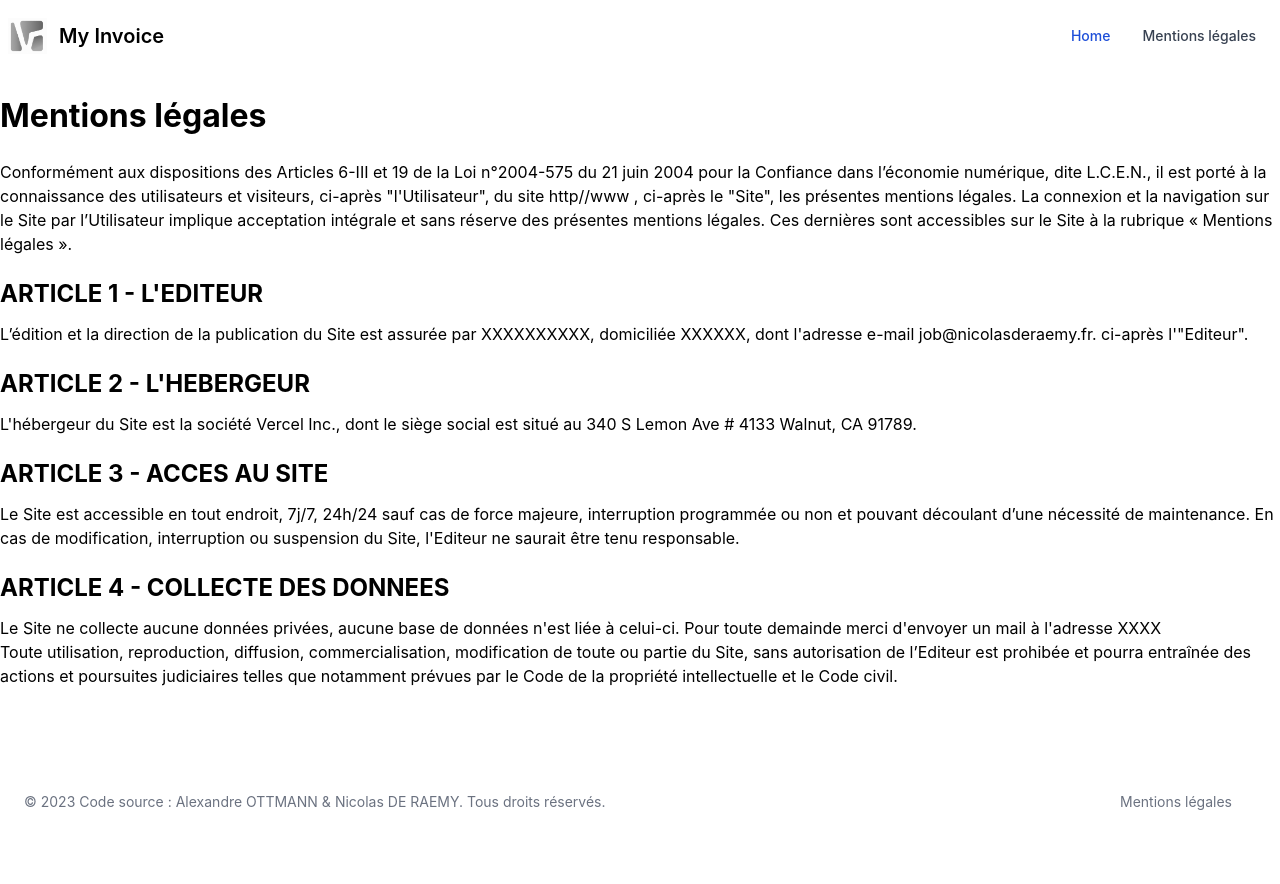
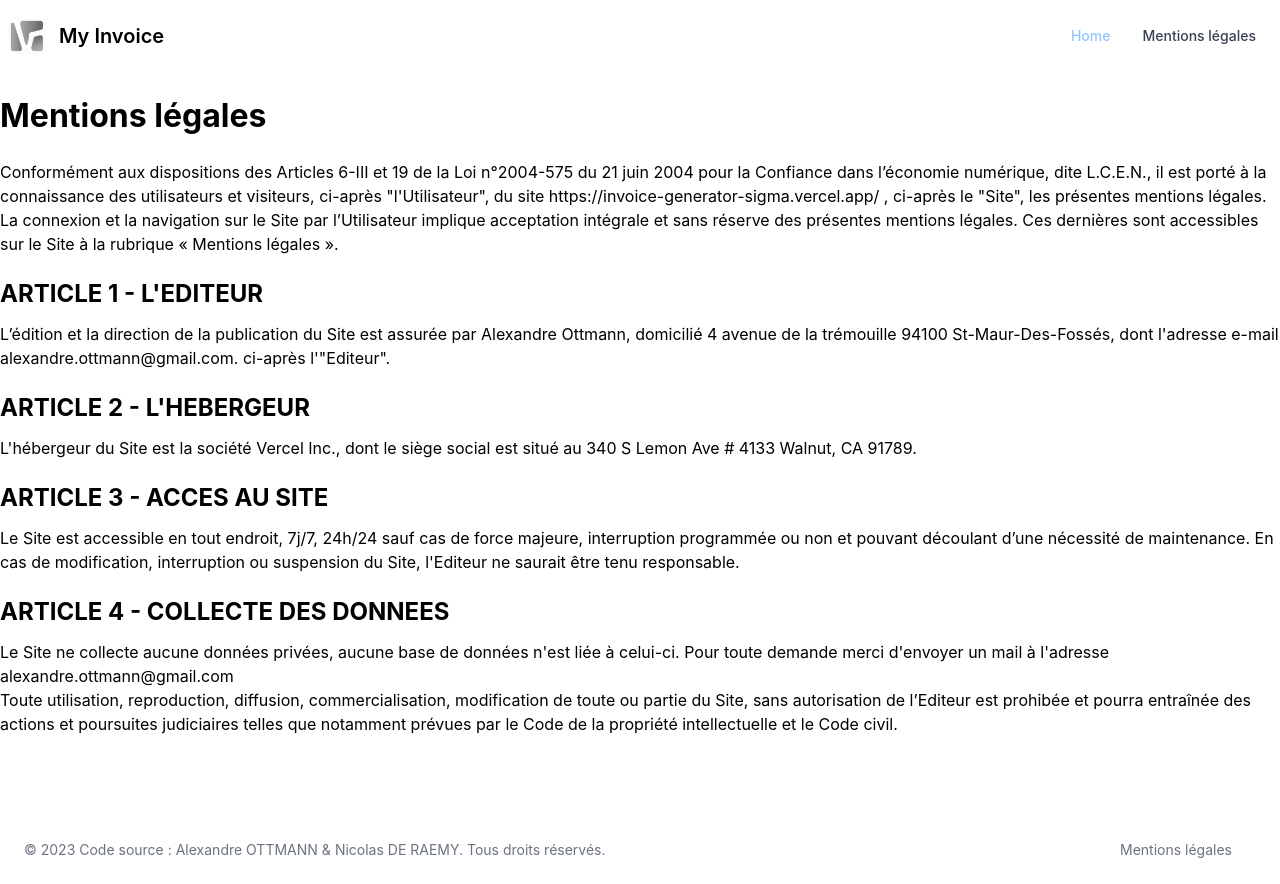
Before and after one commit to AlexandreOttmann/Invoice-Generator, a React (Vite) app: page /mentions-legales in a window 1280 px wide. Before the commit the page ends 836 px from the top, so only its background shows below. Built offline with nearby package versions, Linux system fonts and the light colour scheme.

Commit message:
resolved navbar issue & Legal Notice added

```diff
--- a/src/components/layout/Header.tsx
+++ b/src/components/layout/Header.tsx
@@ -25,40 +25,60 @@ const Header = () => {
  };
 
  return (
-    <div className='z-10'>
-      <nav className='z-10 relative top-0 border-bottom-gray-200 px-2 py-2.5 rounded'>
-        <div className='container flex flex-wrap items-center justify-between mx-auto'>
-          <Link to='/' className='flex items-center'>
-            <ImageLogo src={Logo} alt='Invoice Logo' />
-            <span className='self-center text-xl font-semibold whitespace-nowrap '>My Invoice</span>
+  <div className="z-10">
+   <nav className="z-10 relative top-0 border-bottom-gray-200 px-2 py-2.5 rounded">
+    <div className="container flex flex-wrap items-center justify-between mx-auto">
+     <Link to="/" className="flex items-center">
+      <ImageLogo src={Logo} alt="Invoice Logo" />
+      <span className="self-center text-xl font-semibold whitespace-nowrap ">
+       My Invoice
+      </span>
      </Link>
      <button
       onClick={toggle}
-            data-collapse-toggle='navbar-default'
-            type='button'
-            className='inline-flex items-center p-2 text-sm text-gray-500 rounded-lg md:hidden hover:bg-gray-100 focus:outline-none focus:ring-2 focus:ring-gray-200 '
-            aria-controls='navbar-default'
-            aria-expanded='false'
+      data-collapse-toggle="navbar-default"
+      type="button"
+      className="inline-flex items-center p-2 text-sm text-gray-500 rounded-lg md:hidden hover:bg-gray-100 focus:outline-none focus:ring-2 focus:ring-gray-200 "
+      aria-controls="navbar-default"
+      aria-expanded="false"
      >
-            <span className='sr-only'>Open main menu</span>
-            <svg className='w-6 h-6' aria-hidden='true' fill='currentColor' viewBox='0 0 20 20' xmlns='http://www.w3.org/2000/svg'>
+      <span className="sr-only">Open main menu</span>
+      <svg
+       className="w-6 h-6"
+       aria-hidden="true"
+       fill="currentColor"
+       viewBox="0 0 20 20"
+       xmlns="http://www.w3.org/2000/svg"
+      >
        <path
-                fill-rule='evenodd'
-                d='M3 5a1 1 0 011-1h12a1 1 0 110 2H4a1 1 0 01-1-1zM3 10a1 1 0 011-1h12a1 1 0 110 2H4a1 1 0 01-1-1zM3 15a1 1 0 011-1h12a1 1 0 110 2H4a1 1 0 01-1-1z'
-                clip-rule='evenodd'
+        fill-rule="evenodd"
+        d="M3 5a1 1 0 011-1h12a1 1 0 110 2H4a1 1 0 01-1-1zM3 10a1 1 0 011-1h12a1 1 0 110 2H4a1 1 0 01-1-1zM3 15a1 1 0 011-1h12a1 1 0 110 2H4a1 1 0 01-1-1z"
+        clip-rule="evenodd"
        ></path>
       </svg>
      </button>
-          <div className={`${visible} absolute top-10 md:static w-full -ml-3 md:block md:w-auto`} id='navbar-default'>
-            <ul className='flex flex-col p-4 mt-4 border border-gray-100 rounded-lg bg-gray-50 md:flex-row md:space-x-8 md:mt-0 md:text-sm md:font-medium md:border-0 md:bg-white '>
+     <div
+      className={`${visible} absolute top-10 md:static w-full -ml-3 md:block md:w-auto`}
+      id="navbar-default"
+     >
+      <ul className="flex flex-col p-4 mt-4 border border-gray-100 rounded-lg bg-gray-50 md:flex-row md:space-x-8 md:mt-0 md:text-sm md:font-medium md:border-0 md:bg-white ">
        <li>
-                <Link to='/' className='block py-2 pl-3 pr-4 bg-blue-400 text-slate-900 hover:text-white  rounded md:bg-transparent md:text-blue-700 md:p-0 ' aria-current='page'>
+        <Link
+         onClick={toggle}
+         to="/"
+         className="block py-2 pl-3 pr-4 bg-blue-200 text-slate-900 hover:text-blue-300  rounded md:bg-transparent md:text-blue-300 md:p-0 "
+         aria-current="page"
+        >
          Home
         </Link>
        </li>
 
        <li>
-                <Link to='/mentions-legales' className='block py-2 pl-3 pr-4 text-gray-700 rounded hover:bg-gray-100 md:hover:bg-transparent md:border-0 md:hover:text-blue-700 md:p-0 '>
+        <Link
+         onClick={toggle}
+         to="/mentions-legales"
+         className="block py-2 pl-3 pr-4 text-gray-700 rounded hover:bg-gray-100 md:hover:bg-transparent md:border-0 md:hover:text-blue-700 md:p-0 "
+        >
          Mentions légales
         </Link>
        </li>
--- a/src/pages/Mention.tsx
+++ b/src/pages/Mention.tsx
@@ -25,25 +25,46 @@ const Mention = () => {
   <>
    <Title>Mentions légales</Title>
    <Paragraph>
-        Conformément aux dispositions des Articles 6-III et 19 de la Loi n°2004-575 du 21 juin 2004 pour la Confiance dans l’économie numérique, dite L.C.E.N., il est porté à la connaissance des
-        utilisateurs et visiteurs, ci-après "l'Utilisateur", du site http//www , ci-après le "Site", les présentes mentions légales. La connexion et la navigation sur le Site par l’Utilisateur
-        implique acceptation intégrale et sans réserve des présentes mentions légales. Ces dernières sont accessibles sur le Site à la rubrique « Mentions légales ».
+    Conformément aux dispositions des Articles 6-III et 19 de la Loi n°2004-575
+    du 21 juin 2004 pour la Confiance dans l’économie numérique, dite L.C.E.N.,
+    il est porté à la connaissance des utilisateurs et visiteurs, ci-après
+    "l'Utilisateur", du site https://invoice-generator-sigma.vercel.app/ ,
+    ci-après le "Site", les présentes mentions légales. La connexion et la
+    navigation sur le Site par l’Utilisateur implique acceptation intégrale et
+    sans réserve des présentes mentions légales. Ces dernières sont accessibles
+    sur le Site à la rubrique « Mentions légales ».
    </Paragraph>
 
    <TitleH2>ARTICLE 1 - L'EDITEUR</TitleH2>
-      <Paragraph>L’édition et la direction de la publication du Site est assurée par XXXXXXXXXX, domiciliée XXXXXX, dont l'adresse e-mail job@nicolasderaemy.fr. ci-après l'"Editeur".</Paragraph>
+   <Paragraph>
+    L’édition et la direction de la publication du Site est assurée par
+    Alexandre Ottmann, domicilié 4 avenue de la trémouille 94100
+    St-Maur-Des-Fossés, dont l'adresse e-mail alexandre.ottmann@gmail.com.
+    ci-après l'"Editeur".
+   </Paragraph>
    <TitleH2>ARTICLE 2 - L'HEBERGEUR</TitleH2>
-      <Paragraph>L'hébergeur du Site est la société Vercel Inc., dont le siège social est situé au 340 S Lemon Ave # 4133 Walnut, CA 91789.</Paragraph>
+   <Paragraph>
+    L'hébergeur du Site est la société Vercel Inc., dont le siège social est
+    situé au 340 S Lemon Ave # 4133 Walnut, CA 91789.
+   </Paragraph>
    <TitleH2>ARTICLE 3 - ACCES AU SITE</TitleH2>
    <Paragraph>
-        Le Site est accessible en tout endroit, 7j/7, 24h/24 sauf cas de force majeure, interruption programmée ou non et pouvant découlant d’une nécessité de maintenance. En cas de modification,
-        interruption ou suspension du Site, l'Editeur ne saurait être tenu responsable.
+    Le Site est accessible en tout endroit, 7j/7, 24h/24 sauf cas de force
+    majeure, interruption programmée ou non et pouvant découlant d’une nécessité
+    de maintenance. En cas de modification, interruption ou suspension du Site,
+    l'Editeur ne saurait être tenu responsable.
    </Paragraph>
    <TitleH2>ARTICLE 4 - COLLECTE DES DONNEES</TitleH2>
-      <Paragraph>Le Site ne collecte aucune données privées, aucune base de données n'est liée à celui-ci. Pour toute demainde merci d'envoyer un mail à l'adresse XXXX</Paragraph>
    <Paragraph>
-        Toute utilisation, reproduction, diffusion, commercialisation, modification de toute ou partie du Site, sans autorisation de l’Editeur est prohibée et pourra entraînée des actions et
-        poursuites judiciaires telles que notamment prévues par le Code de la propriété intellectuelle et le Code civil.
+    Le Site ne collecte aucune données privées, aucune base de données n'est
+    liée à celui-ci. Pour toute demande merci d'envoyer un mail à l'adresse
+    alexandre.ottmann@gmail.com
+   </Paragraph>
+   <Paragraph>
+    Toute utilisation, reproduction, diffusion, commercialisation, modification
+    de toute ou partie du Site, sans autorisation de l’Editeur est prohibée et
+    pourra entraînée des actions et poursuites judiciaires telles que notamment
+    prévues par le Code de la propriété intellectuelle et le Code civil.
    </Paragraph>
   </>
  );
```
Lines whose indentation alone changed are shown as unchanged.
